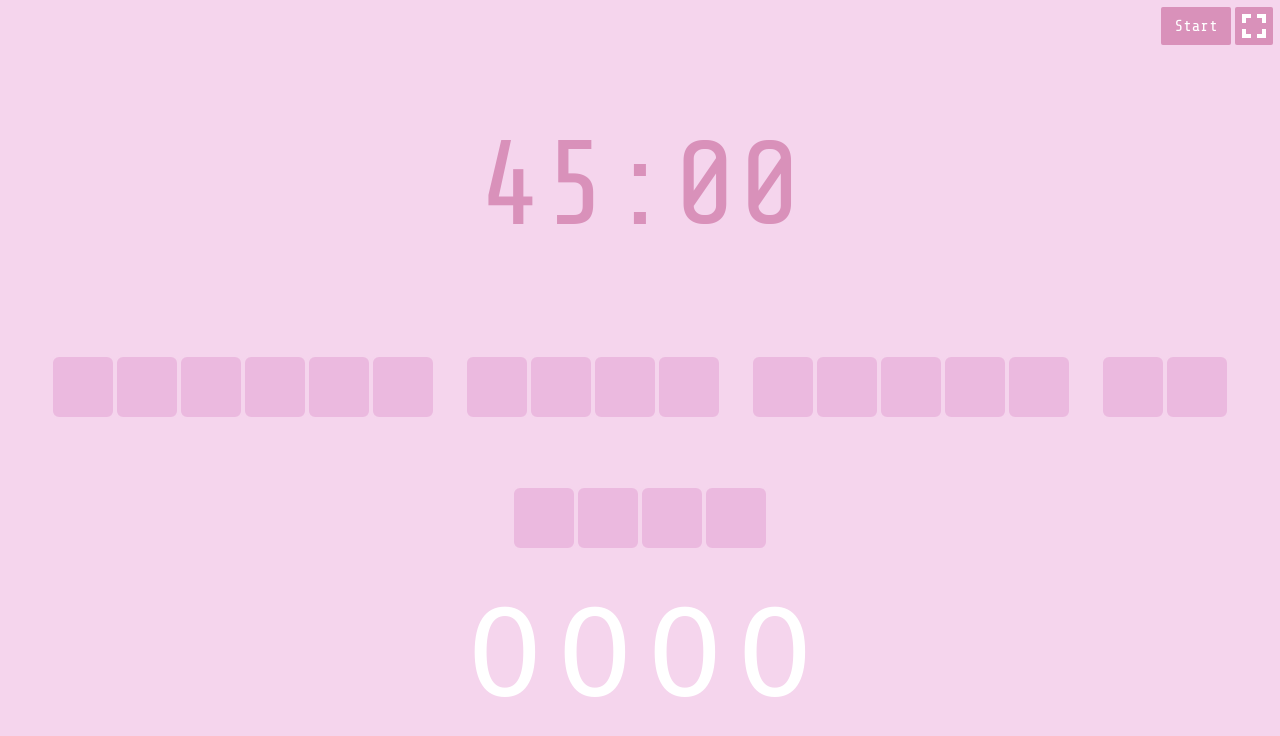
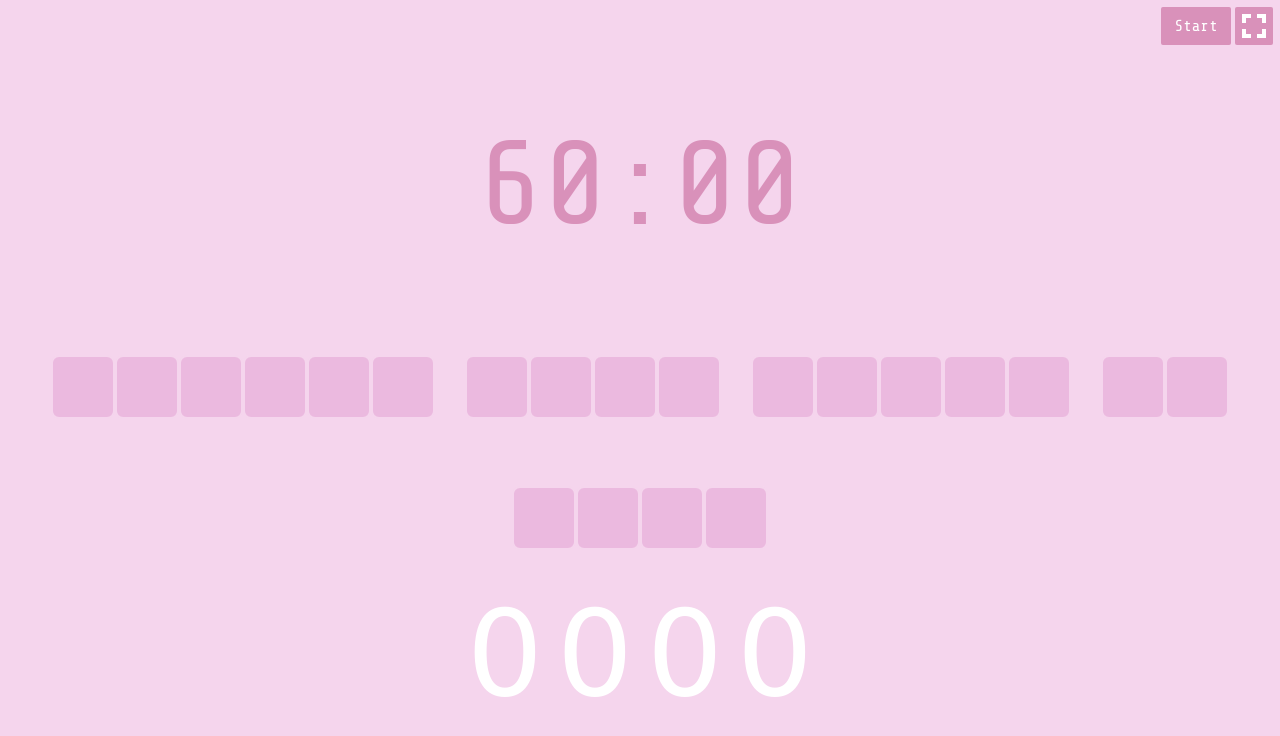
Before and after one commit to HalleyInteractive/character-check, a plain HTML site: page index.html in a window 1280 px wide. Drawn offline with nearby package versions, Linux system fonts and the light colour scheme; a web font is replaced by a local one.

Commit message:
Change initial time value

```diff
--- a/index.html
+++ b/index.html
@@ -7,7 +7,7 @@
     <body>
         <div id="container">
             <div class="timer-container">
-                <div id="time">45:00</div>
+                <div id="time">60:00</div>
             </div>
             <div class="controls-container">
                 <div class="button" id="start-button">Start</div>
```
